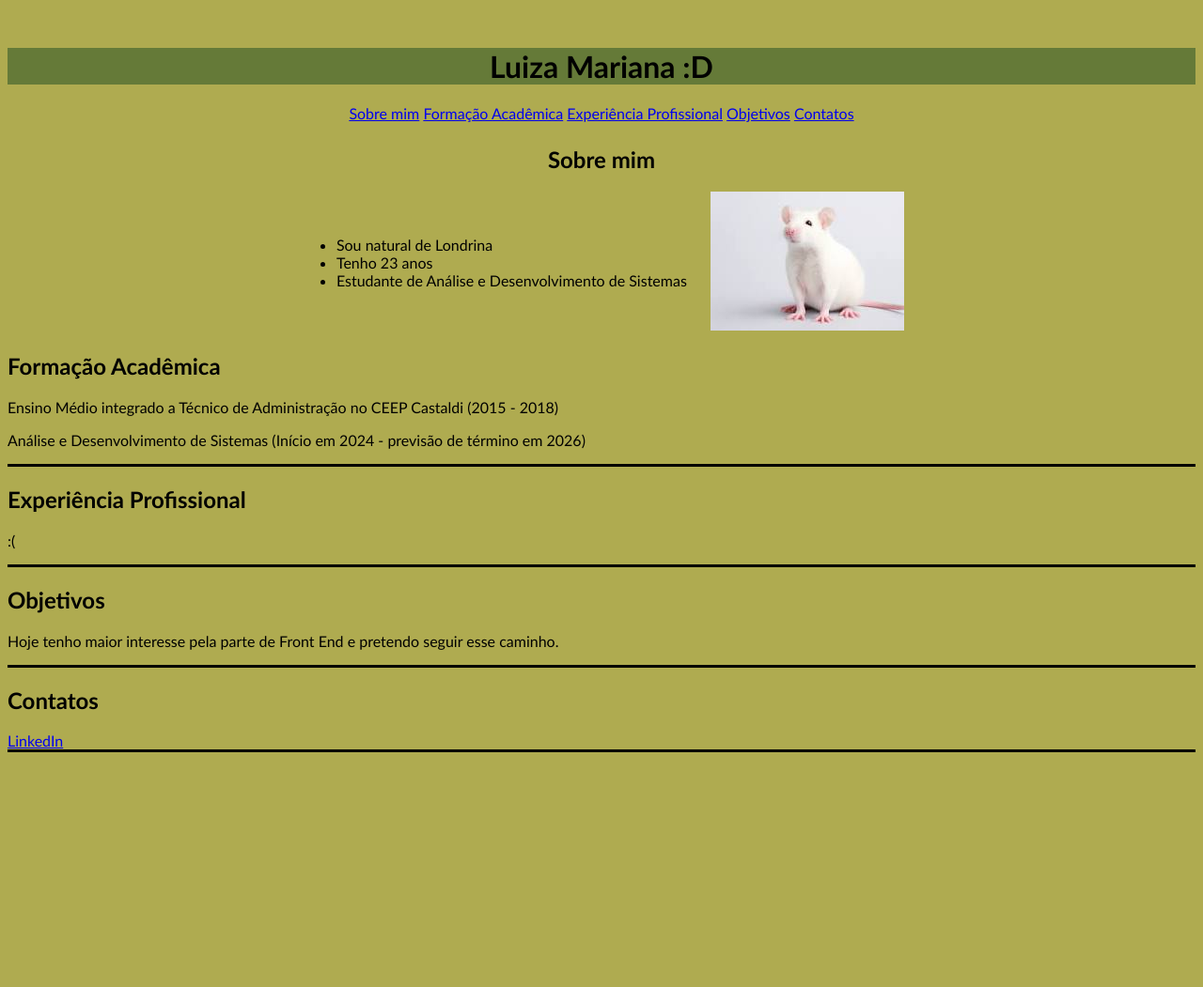
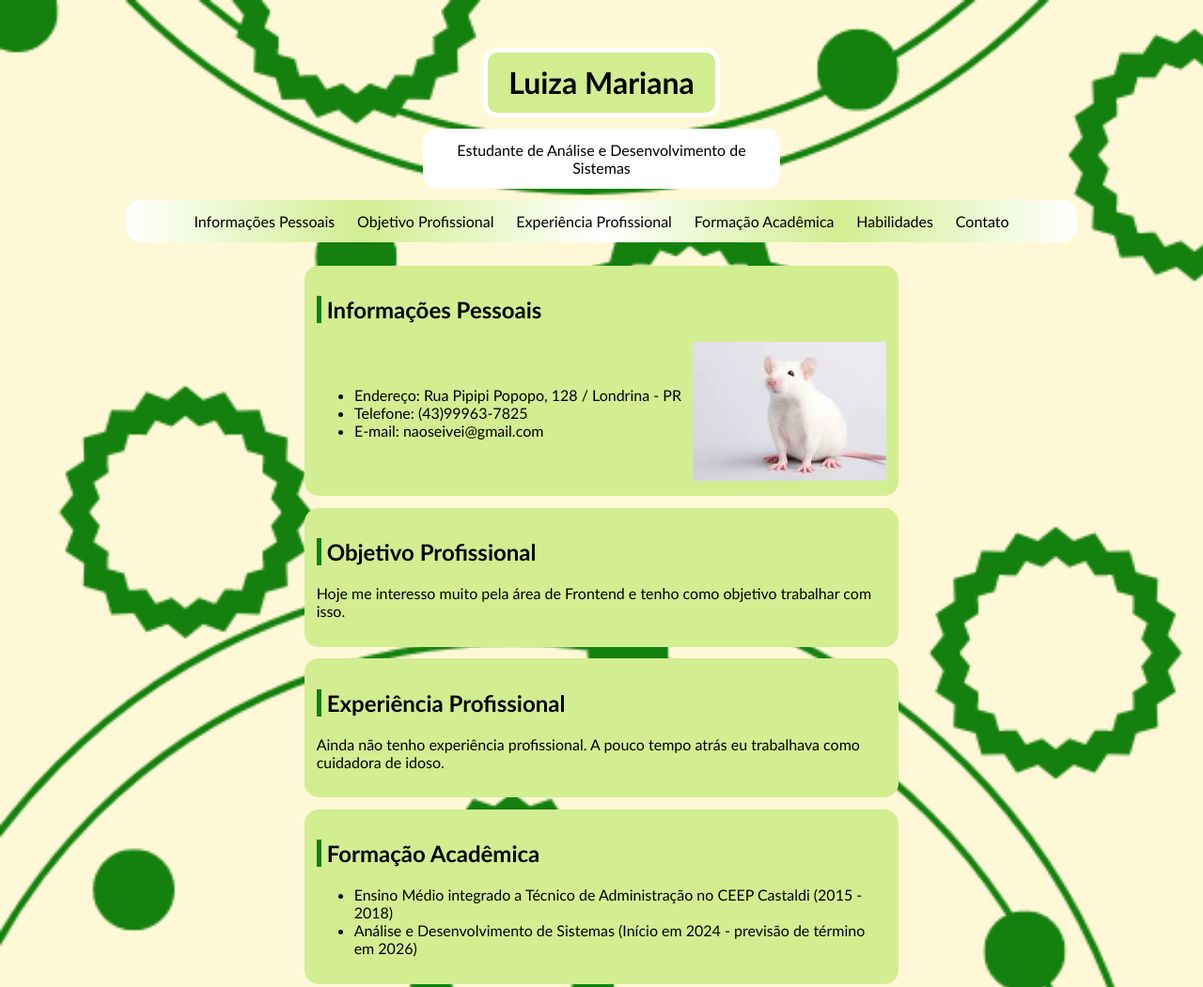
Before and after one commit to luizaisok/PaginaPessoal-ADS, a plain HTML site: page docs/index.html in a window 1280 px wide. Shown: the top 1051 px of the page at 94% size. Before the commit the page ends 809 px from the top, so only its background shows below. Drawn offline with Linux system fonts and the light colour scheme.

Commit message:
maisdados/alteraçõeshtmlecss

```diff
--- a/docs/index.html
+++ b/docs/index.html
@@ -8,27 +8,29 @@
 </head>
 <body>
     <div class="titulo">
-        <h1>Luiza Mariana :D</h1>
+        <h1>Luiza Mariana</h1>
+        <p class="tituloprofissional">Estudante de Análise e Desenvolvimento de Sistemas</p>
     </div>
     <div class="navegacao">
         <nav>
             <ul class="listanavegacao">
-                <li class="itemnavegacao"><a href="#dados">Sobre mim</a></li>
+                <li class="itemnavegacao"><a href="#pessoal">Informações Pessoais</a></li>
+                <li class="itemnavegacao"><a href="#objetivo">Objetivo Profissional</a></li>
+                <li class="itemnavegacao"><a href="#experiencia">Experiência Profissional</a></li>
                 <li class="itemnavegacao"><a href="#formacao">Formação Acadêmica</a></li>
-                <li class="itemnavegacao"><a href="#experiencia">Experiência Profissional</a></li>
-                <li class="itemnavegacao"><a href="#objetivos">Objetivos</a></li>
-                <li class="itemnavegacao"><a href="#contatos">Contatos</a></li>
+                <li class="itemnavegacao"><a href="#habilidades">Habilidades</a></li>
+                <li class="itemnavegacao"><a href="#contato">Contato</a></li>
             </ul>
         </nav>
     </div>
     <div>
-        <section id="dados">
-            <h2 class="tituloapresentacao">Sobre mim</h2>
+        <section id="pessoal">
+            <h2 class="tituloapresentacao">Informações Pessoais</h2>
                 <div class="apresentacao">
                     <ul class="apresentacaoparagrafo">
-                        <li>Sou natural de Londrina</li>
-                        <li>Tenho 23 anos</li>
-                        <li>Estudante de Análise e Desenvolvimento de Sistemas</li>
+                        <li>Endereço: Rua Pipipi Popopo, 128 / Londrina - PR</li>
+                        <li>Telefone: (43)99963-7825</li>
+                        <li>E-mail: naoseivei@gmail.com</li>
                     </ul>
                     <div class="imagem">
                         <img src="download.jpg" alt="Eu">
@@ -37,28 +39,39 @@
         </section>
     </div>
     <div>
-        <section id="formacao">
-            <h2>Formação Acadêmica</h2>
-            <p>Ensino Médio integrado a Técnico de Administração no CEEP Castaldi (2015 - 2018)</p>
-            <p>Análise e Desenvolvimento de Sistemas (Início em 2024 - previsão de término em 2026)</p>
+        <section id="objetivo">
+            <h2>Objetivo Profissional</h2>
+            <p>Hoje me interesso muito pela área de Frontend e tenho como objetivo trabalhar com isso.</p>
         </section>
     </div>
     <div>
         <section id="experiencia">
             <h2>Experiência Profissional</h2>
-            <p>:(</p>
+            <p>Ainda não tenho experiência profissional. A pouco tempo atrás eu trabalhava como cuidadora de idoso.</p>
         </section>
     </div>
     <div>
-        <section id="objetivos">
-            <h2>Objetivos</h2>
-            <p>Hoje tenho maior interesse pela parte de Front End e pretendo seguir esse caminho.</p>
+        <section id="formacao">
+            <h2>Formação Acadêmica</h2>
+            <ul>
+                <li>Ensino Médio integrado a Técnico de Administração no CEEP Castaldi (2015 - 2018)</li>
+                <li>Análise e Desenvolvimento de Sistemas (Início em 2024 - previsão de término em 2026)</li>
+            </ul>
         </section>
     </div>
     <div>
-        <section id="contatos">
+        <section id="habilidades">
+            <h2>Habilidades e Competências</h2>
+            <p>Rápida Aprendizagem: Capacidade comprovada de adquirir novas habilidades e conhecimentos de forma eficiente<br>Paciência: Capacidade de lidar com situações desafiadoras com calma e profissionalismo.<sub>(cuidando de uma idosa por 1 ano posso dizer isso)</sub></p>
+        </section>
+    </div>
+    <div>
+        <section id="contato">
             <h2>Contatos</h2>
-            <a href="https://www.linkedin.com/in/luiza-mariana-9a6a74286/">LinkedIn</a>
+            <ul>
+                <li><a href="https://www.linkedin.com/in/luiza-mariana-9a6a74286/">LinkedIn</a></li>
+                <li><a href="https://github.com/luizaisok">GitHub</a></li>
+            </ul>
         </section>
     </div>
 </body>
--- a/docs/mystyle.css
+++ b/docs/mystyle.css
@@ -1,13 +1,36 @@
 body {
     font-family: 'Trebuchet MS', 'Lucida Sans Unicode', 'Lucida Grande', 'Lucida Sans', Arial, sans-serif;
-    background-color: #afab50;
+    background-image: url("fundo.png");
+    background-size: cover;
 }
 
 .titulo {
-    margin: auto;
     margin-top: 4%;
     text-align: center;
-    background-color: #657a38;
+}
+
+h1 {
+    background-color: #d2ee91;
+    padding: 1%;
+
+    margin-left: 40%;
+    margin-right: 40%;
+    margin-bottom: 1%;
+
+    border: solid;
+    border-width: 5px;
+    border-color: #ffffff;
+    border-radius: 15px;
+}
+
+.tituloprofissional{
+    background-color: #ffffff;
+    padding: 1%;
+    margin-left: 35%;
+    margin-right: 35%;
+    border-radius: 15px;
+    margin-bottom: 1%;
+    margin-top: 1%;
 }
 
 .listanavegacao {
@@ -15,24 +38,50 @@ body {
     margin: 0;
     padding: 0;
     text-align: center;
+    background: linear-gradient(to right, #ffffff, #d2ee91, #ffffff, #d2ee91, #ffffff);
+    padding: 1%;
+    margin-left: 10%;
+    margin-right: 10%;
+    border-radius: 15px;
 }
 
 .itemnavegacao {
     display: inline;
+    margin-left: 1%;
+    margin-right: 1%;
 }
 
 .navegacao {
     margin-bottom: 2%;
 }
 
-.tituloapresentacao {
-    display: flex;
-    align-content: center;
-    justify-content: center;
+a {
+    text-decoration: none;
+    color: inherit;
+}
+
+a:hover{
+    border: solid;
+    border-width: 2px;
+    border-color: #ffffff;
+    border-radius: 15px;
+    padding: 1%;
+}
+
+h2 {
+    border-left: solid;
+    border-width: 5px;
+    border-color: #14810e;
+    padding-left: 1%;
 }
 
 section {
-    border-bottom: solid;
+    background-color: #d2ee91;
+    padding: 1%;
+    margin-left: 25%;
+    margin-right: 25%;
+    border-radius: 15px;
+    margin-bottom: 1%;
 }
 
 .apresentacaoparagrafo {
```
Also changed, not shown: docs/fundo.png (added).
